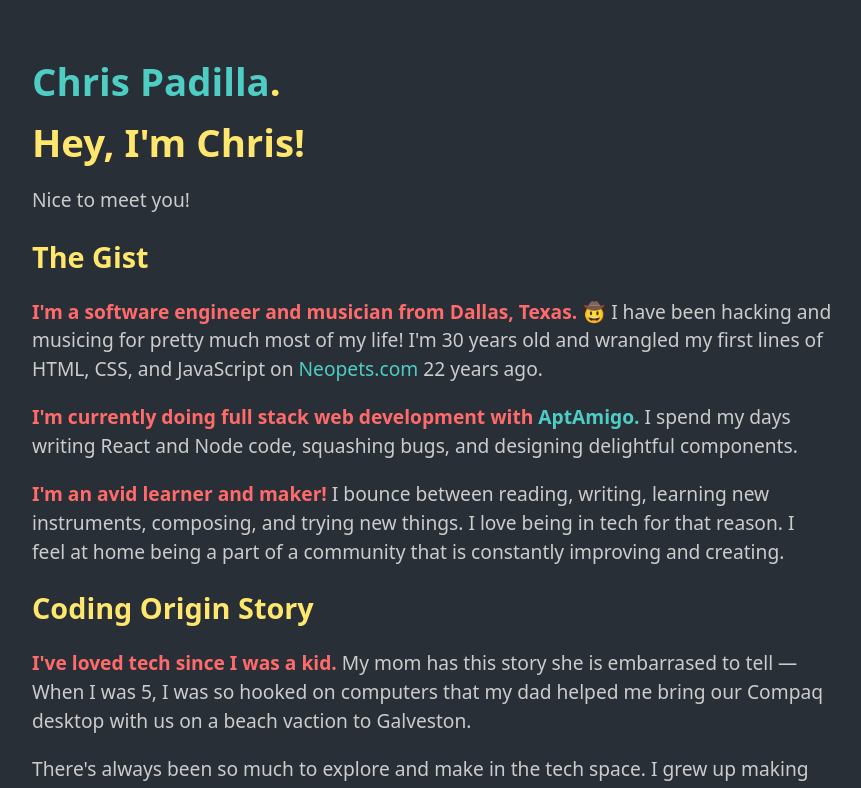
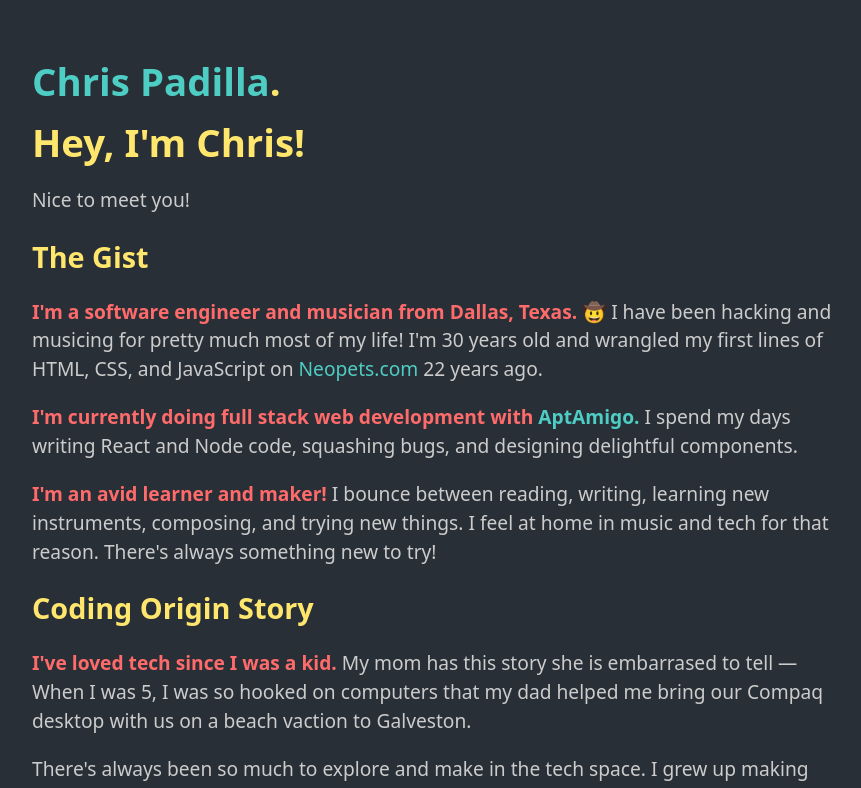
Before and after one commit to cdpadilla42/chrisdpadilla.com, a Next.js app: page /about in a window 1280 px wide. Shown: the top 788 px of the page, without its empty margins (208-1069 px from the left). Built offline with nearby package versions, Linux system fonts and the light colour scheme.

Commit message:
Edit pages

```diff
--- a/pages/about.js
+++ b/pages/about.js
@@ -49,8 +49,8 @@ const About = () => {
       <p>
         <strong>I'm an avid learner and maker!</strong> I bounce between
         reading, writing, learning new instruments, composing, and trying new
-        things. I love being in tech for that reason. I feel at home being a
-        part of a community that is constantly improving and creating.
+        things. I feel at home in music and tech for that reason. There's always
+        something new to try!
       </p>
       <h2>Coding Origin Story</h2>
       <p>
--- a/pages/sax.js
+++ b/pages/sax.js
@@ -11,7 +11,7 @@ const Sax = () => {
         <title>Saxophone Music | Chris Padilla</title>
       </Head>
       <Header />
-      <h2>Music — The Saxophone Era</h2>
+      <h2>Music — Saxophone Playing</h2>
       <p>
         <strong>
           Here are some of my favorite recordings from when I was regularly
@@ -131,7 +131,7 @@ const Sax = () => {
         controls="controls"
       />
       <p>
-        My last recording on sax before diving fully into coding (...from{' '}
+        My most recent recording on sax before diving fully into coding (...from{' '}
         {calculateAge(new Date('2019-05-12'))} years ago!) I was working on this
         during my first year of teaching. This short dance has so much fire and
         color to it. At the time, I was listening to several violinists,
@@ -161,7 +161,7 @@ const Sax = () => {
         a hard bop. Many of the squonks here are part of the piece, and some of
         the most beautiful writing for those effects! I had tremendous lessons
         with my teacher Stephen Page at UT on this. Joseph Dougherty plays piano
-        here tremendously!!
+        here exquisitely!!
       </p>
 
       <h3>Concerto by Pierre Max Dubois</h3>
```
